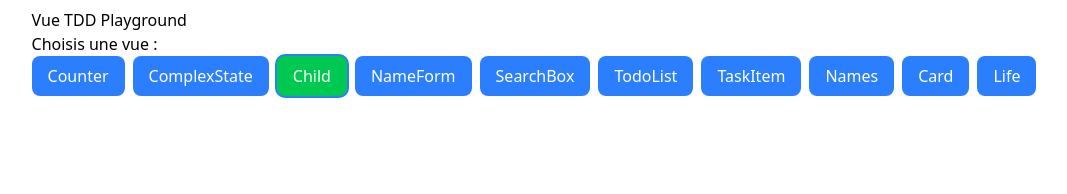
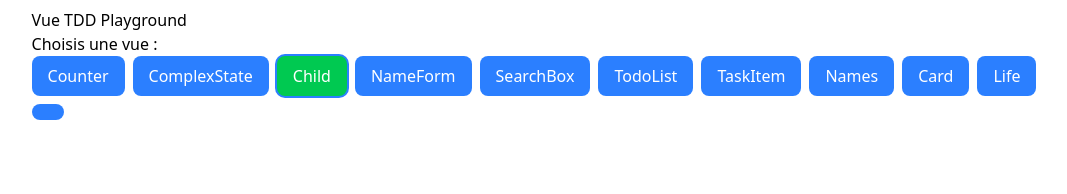
Before and after one commit to bento2/vue-tdd-training, a Vue app: page / in a window 1280 px wide. Both pictures are taken after a click on the button "Child". Shown: the top 194 px of the page, without its empty margins (106-1173 px from the left). Built offline with nearby package versions, Linux system fonts and the light colour scheme.

Commit message:
Réalisation Child.vue

```diff
--- a/src/components/Child.vue
+++ b/src/components/Child.vue
@@ -1,9 +1,19 @@
 <script setup lang="ts">
 // TODO :
 // - Déclarer une prop "title" affichée sur un bouton
+import {ref} from "vue";
+
+const props = defineProps({title: null})
+const increment = ref(0)
 // - Déclarer un événement "increment" émis au clic sur le bouton
+const emit = defineEmits(['increment'])
+const incrementHandle = () => {
+  increment.value++
+  emit('increment', increment)
+}
 </script>
 
 <template>
   <!-- TODO : afficher un bouton avec le title et émettre l'event -->
+  <button type="button" @click="incrementHandle">{{ props.title }}</button>
 </template>
--- a/src/components/ComplexState.vue
+++ b/src/components/ComplexState.vue
@@ -3,7 +3,7 @@
 // - Créer un objet réactif avec { x: 0, y: 0 }
 // - Ajouter deux boutons pour incrémenter x et y séparément
 
-import {reactive, ref} from "vue";
+import { ref} from "vue";
 
 const objet = ref({x: 0, y: 0});
 defineExpose({ objet })//pour le test
```
